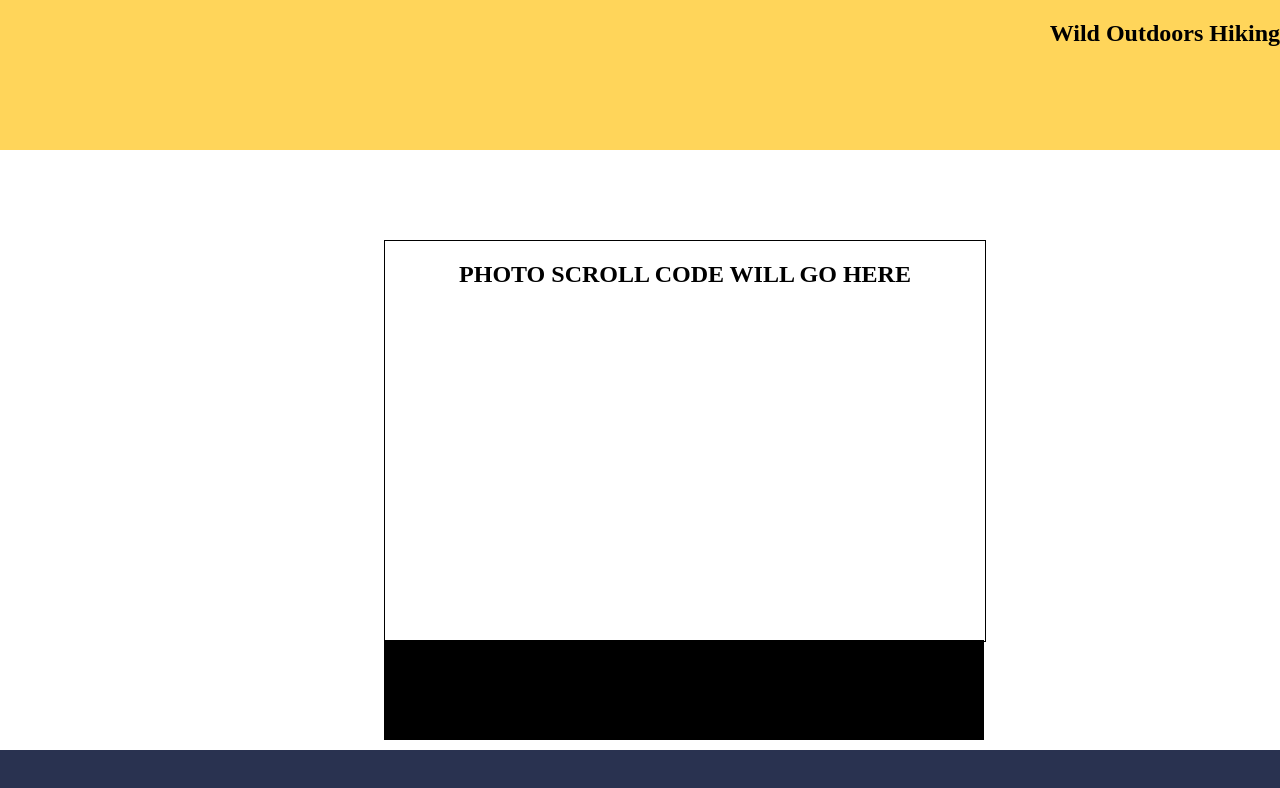
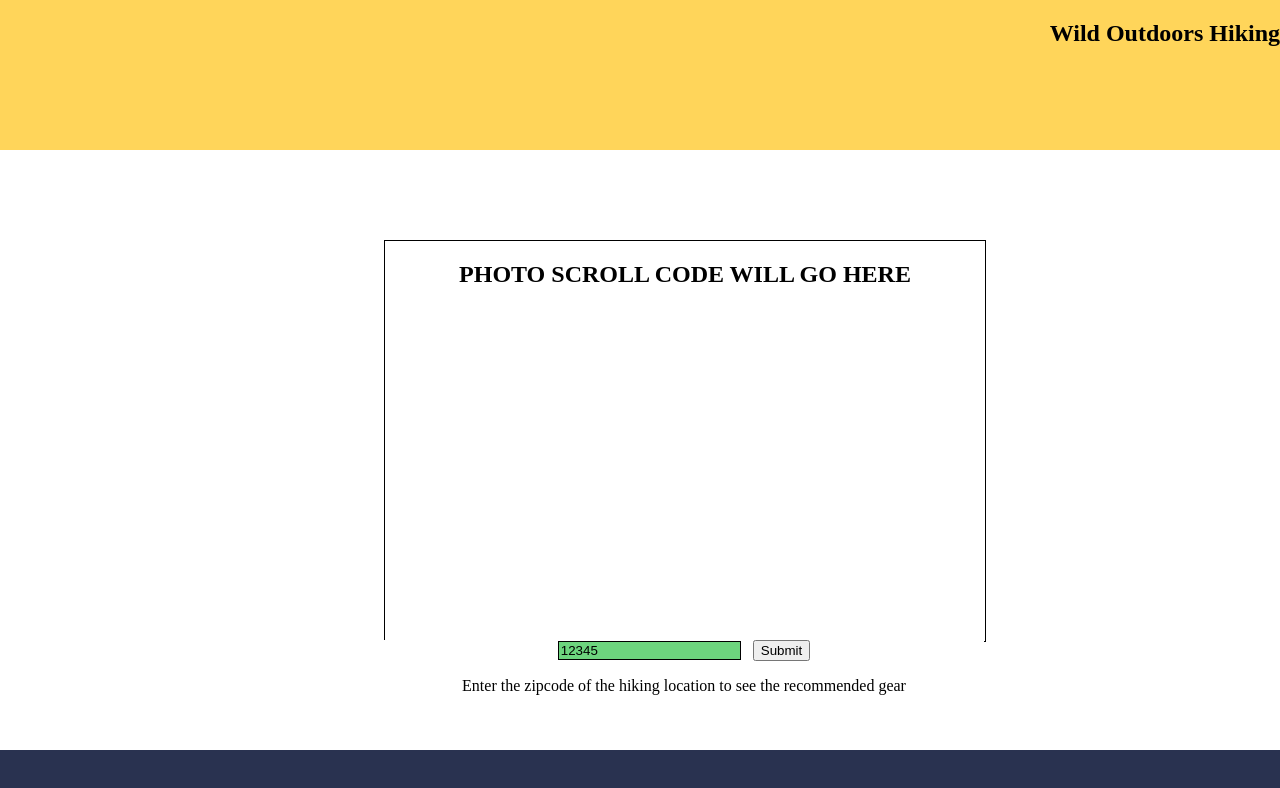
Before and after one commit to Markovnikov/wow_signal, an Angular app in the folder wow-signal/: page / in a window 1280 px wide. Shown: the top 788 px of the page. Built offline with nearby package versions, Linux system fonts and the light colour scheme.

Commit message:
page matches the mock up
the page basically matches the mock up

```diff
--- a/wow-signal/src/app/app.component.html
+++ b/wow-signal/src/app/app.component.html
@@ -25,7 +25,7 @@
 }
 
 .myBoxDiv {
-  background-color: #000000;
+  background-color: #FFFFFF;
   text-align: center;
   position: absolute;
   left: 30%;
@@ -55,7 +55,10 @@
 </div>
 
 <div class = "myBoxDiv">
-  <h2> Ayeeeee</h2>
+  <input type = "text" id="zipcode" style="background-color: #6DD47E; border: 1px solid black" value="12345">
+  &nbsp;
+  <button type="button"> Submit</button>
+  <p> Enter the zipcode of the hiking location to see the recommended gear</p>
 </div>
 
 <div class = "myBottomDiv">
```
